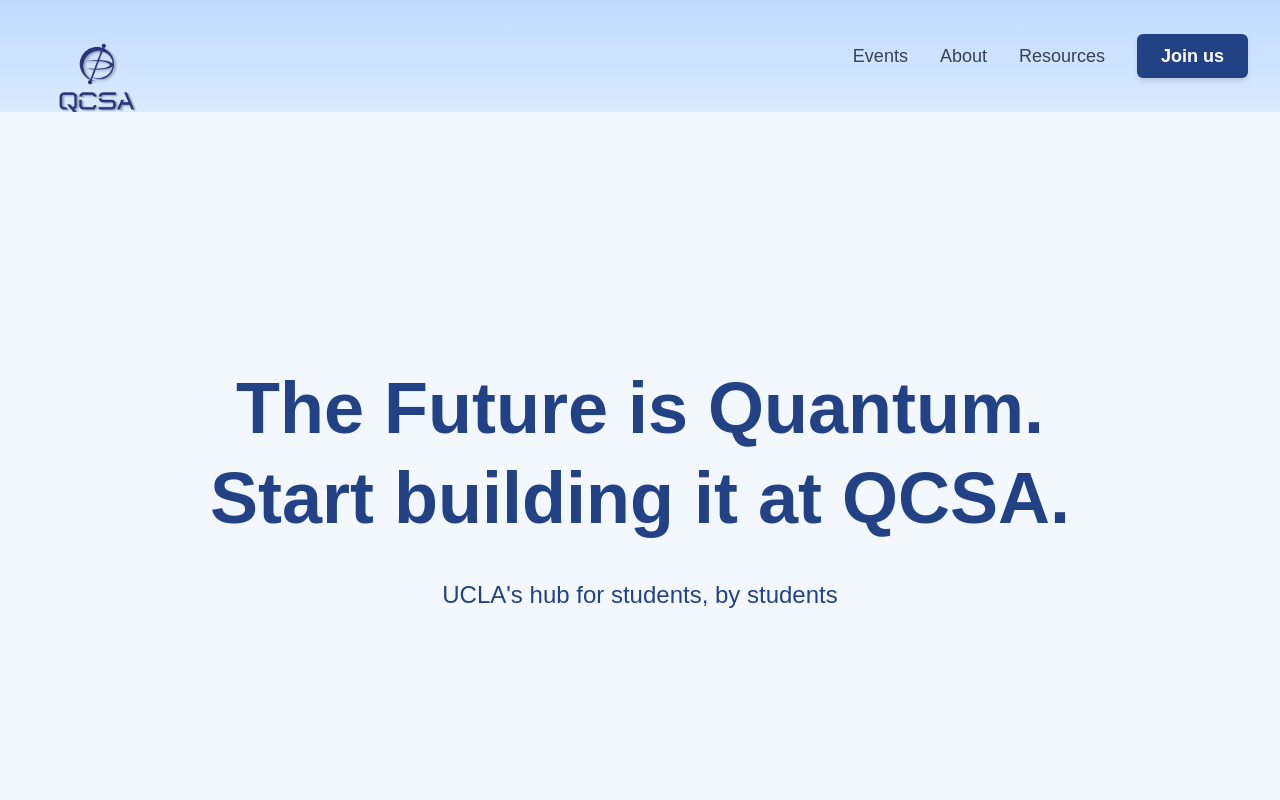
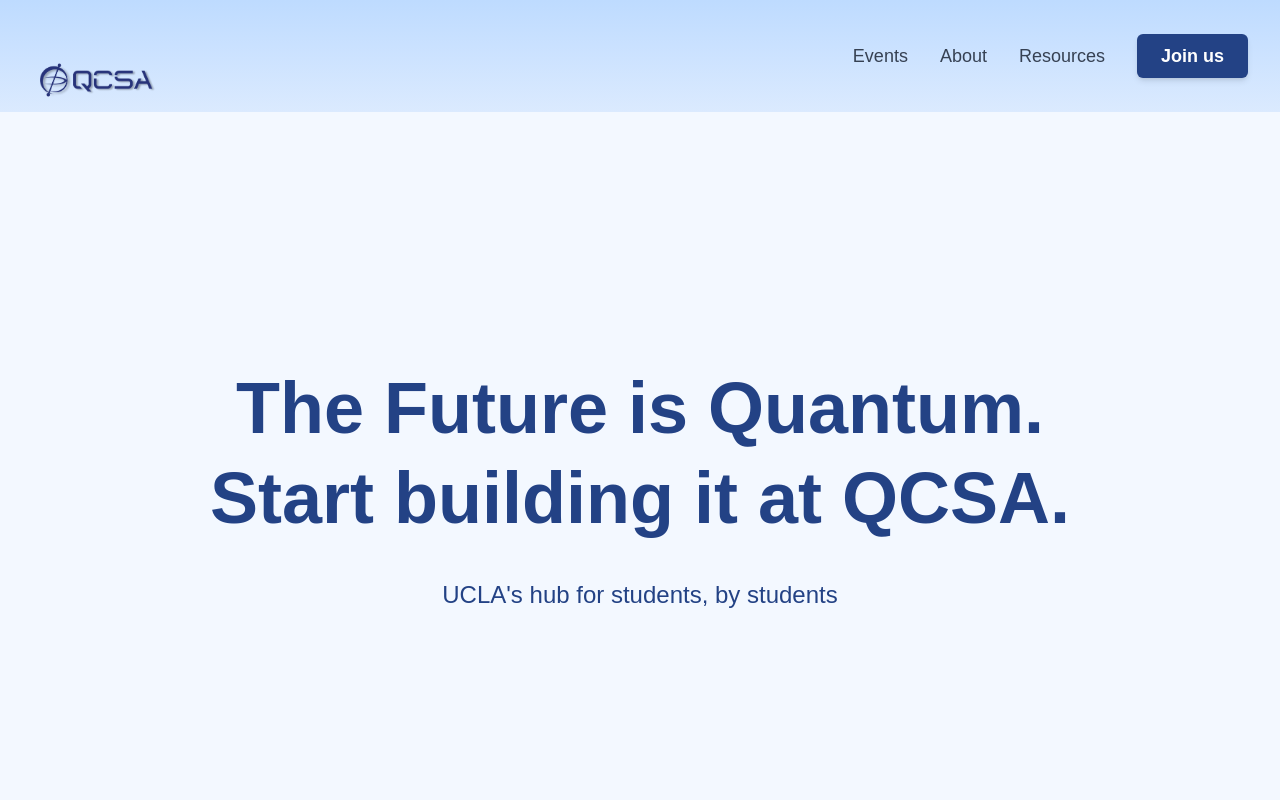
Before and after one commit to qcsa-at-ucla/qcsa, a Next.js app: page / in a window 1280 px wide. Shown: the top 800 px of the page. Built offline with nearby package versions, Linux system fonts and the light colour scheme.

Commit message:
Fixed Header

```diff
--- a/src/app/Components/mainWebsiteHeader.tsx
+++ b/src/app/Components/mainWebsiteHeader.tsx
@@ -14,7 +14,7 @@
             <Link href="/" className="flex items-center">
               <div className="w-32 h-20">
                 <Image
-                  src= {'/images/Final_QCSA_Logo-13.png'}
+                  src= {'/images/Final_QCSA_Logo-15.png'}
                   alt="QCSA Logo"
                   width={128}
                   height={40}
```
Also changed, not shown: public/images/Final_QCSA_Logo-15.png (added).
